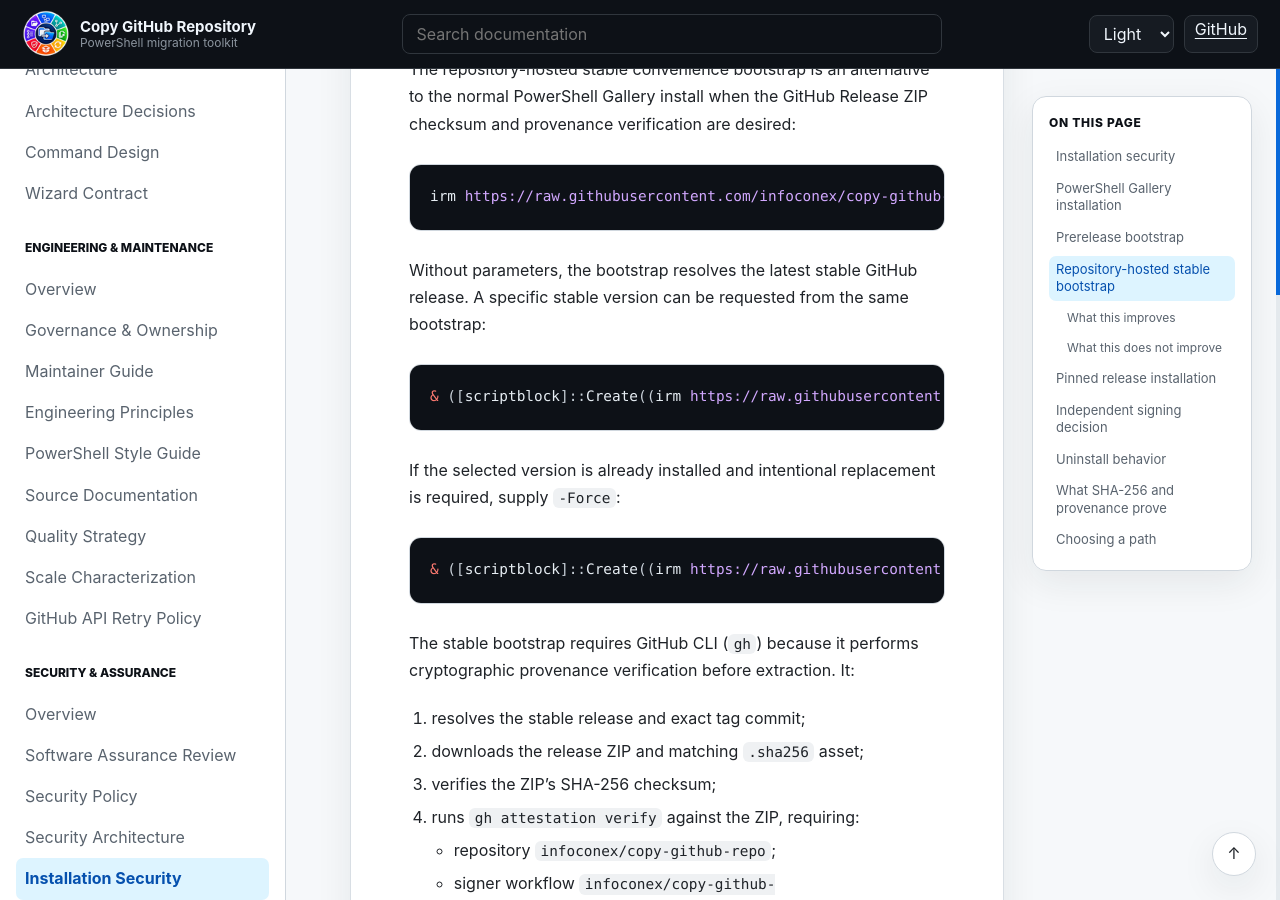
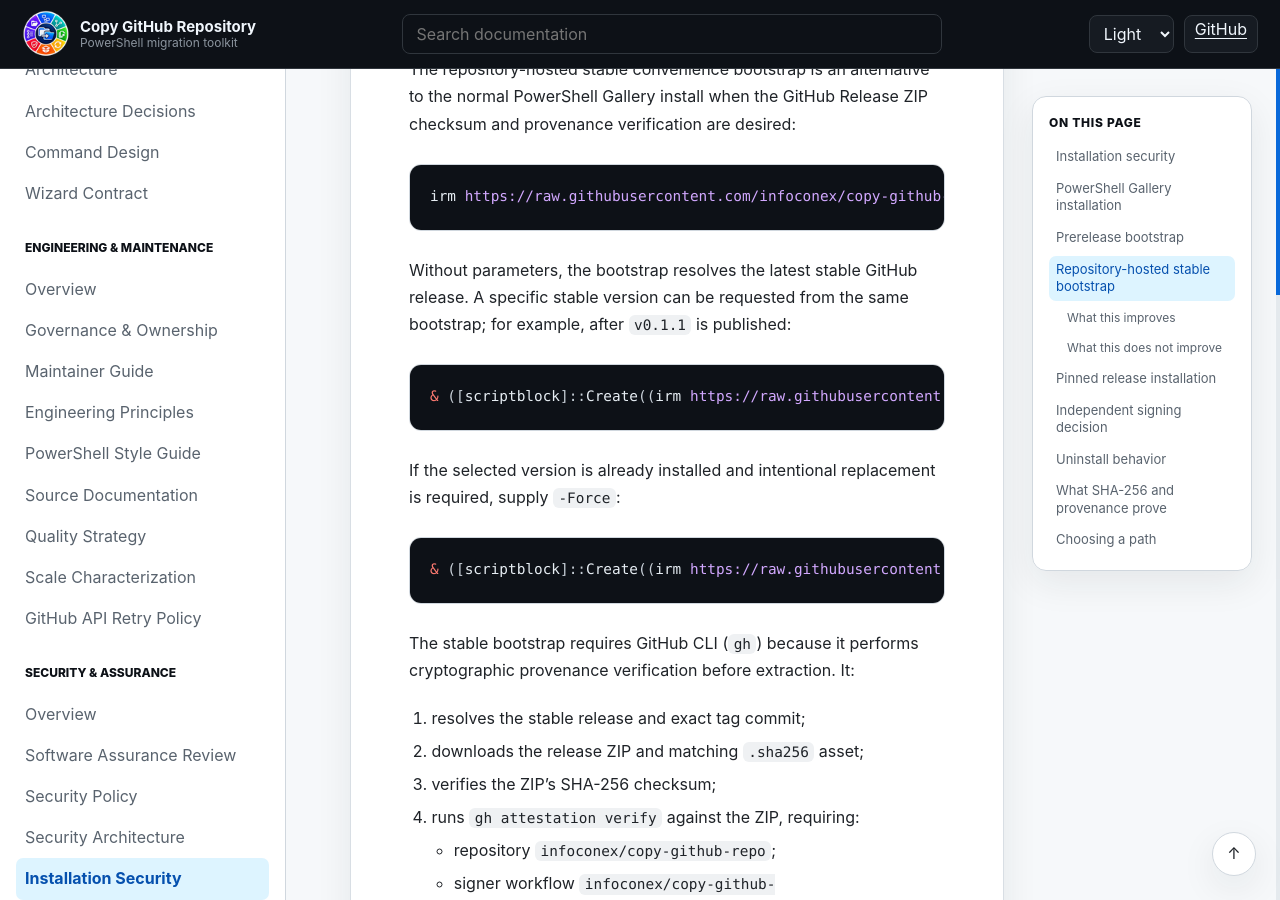
Before and after one commit to infoconex/copy-github-repo, a Jekyll site: the page built from docs/security/installation-security.md, in a window 1280 px wide and 900 px high, scrolled down 2557 px. Built offline with Jekyll 4.4.1, drawn with Linux system fonts in a browser that asks for light colours; our own code applies the rules of GitHub Pages for plain Markdown files; some of the changed text lies outside the part shown.

Commit message:
Update 0.1.1 pinned installation guidance

````diff
--- a/docs/security/installation-security.md
+++ b/docs/security/installation-security.md
@@ -61,16 +61,16 @@ The repository-hosted stable convenience bootstrap is an alternative to the norm
 irm https://raw.githubusercontent.com/infoconex/copy-github-repo/main/install-release.ps1 | iex
 ```
 
-Without parameters, the bootstrap resolves the latest stable GitHub release. A specific stable version can be requested from the same bootstrap:
+Without parameters, the bootstrap resolves the latest stable GitHub release. A specific stable version can be requested from the same bootstrap; for example, after `v0.1.1` is published:
 
 ```powershell
-& ([scriptblock]::Create((irm https://raw.githubusercontent.com/infoconex/copy-github-repo/main/install-release.ps1))) -Version 0.1.0
+& ([scriptblock]::Create((irm https://raw.githubusercontent.com/infoconex/copy-github-repo/main/install-release.ps1))) -Version 0.1.1
 ```
 
 If the selected version is already installed and intentional replacement is required, supply `-Force`:
 
 ```powershell
-& ([scriptblock]::Create((irm https://raw.githubusercontent.com/infoconex/copy-github-repo/main/install-release.ps1))) -Version 0.1.0 -Force
+& ([scriptblock]::Create((irm https://raw.githubusercontent.com/infoconex/copy-github-repo/main/install-release.ps1))) -Version 0.1.1 -Force
 ```
 
 The stable bootstrap requires GitHub CLI (`gh`) because it performs cryptographic provenance verification before extraction. It:
@@ -105,10 +105,10 @@ Therefore the convenience bootstrap remains inside the trust boundary even thoug
 
 For a higher-assurance stable install using the project's GitHub Release evidence, avoid executing mutable branch content. Pin a stable release and download its versioned artifact/checksum directly, then verify both checksum and GitHub artifact attestation before extraction.
 
-The initial stable version is `v0.1.0`; the following pattern installs that release:
+The initial stable version is `v0.1.0`; the following pattern pins version `v0.1.1` after that release is published:
 
 ```powershell
-$version = '0.1.0'
+$version = '0.1.1'
 $repository = 'infoconex/copy-github-repo'
 $tag = "v$version"
 $releaseBase = "https://github.com/$repository/releases/download/$tag"
````
Also changed, not shown: other parts of docs/security/installation-security.md (+5 -5 lines).
